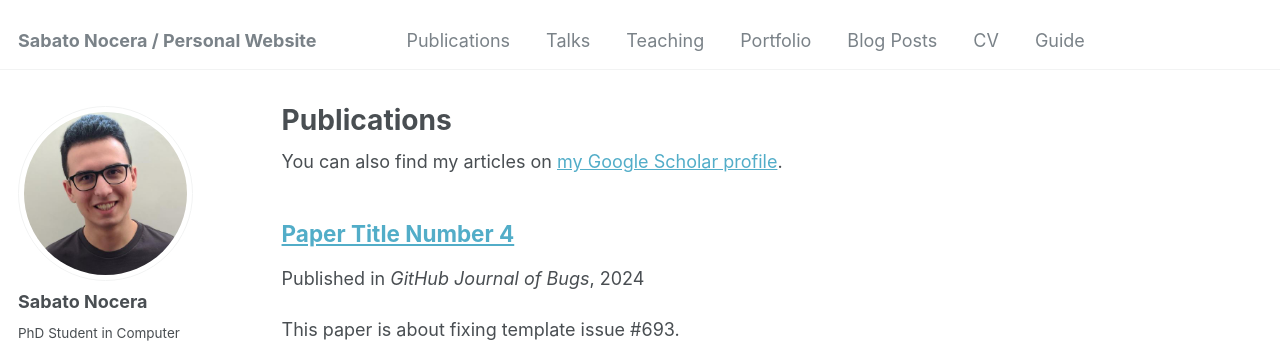
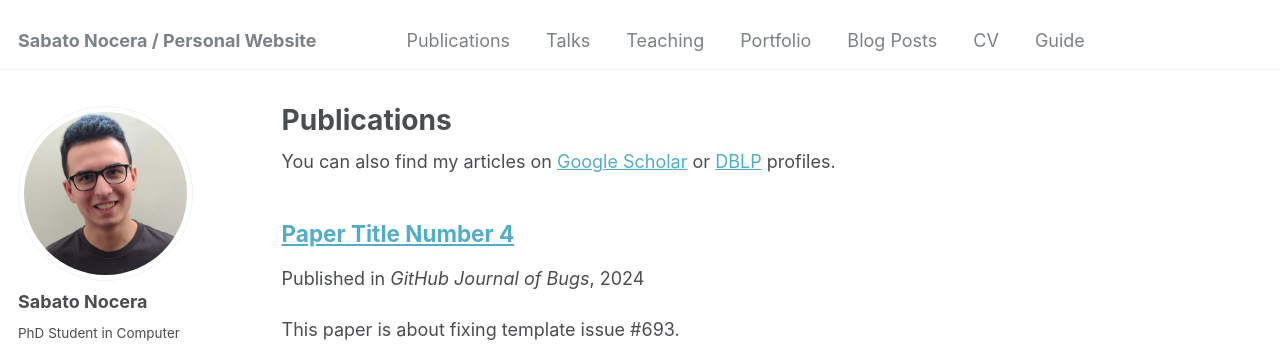
Before and after one commit to sabato-nocera/sabato-nocera.github.io, a Jekyll site: the page built from _pages/publications.md, in a window 1280 px wide and 900 px high. Shown: the top 344 px of the window. Built offline with Jekyll 4.4.1, drawn with Linux system fonts in a browser that asks for light colours; some web fonts are replaced.

Commit message:
Update publications.md

```diff
--- a/_pages/publications.md
+++ b/_pages/publications.md
@@ -5,8 +5,8 @@ permalink: /publications/
 author_profile: true
 ---
 
-{% if site.author.googlescholar %}
-  <div class="wordwrap">You can also find my articles on <a href="{{site.author.googlescholar}}">my Google Scholar profile</a>.</div>
+{% if site.author.googlescholar  and site.author.dblp%}
+  <div class="wordwrap">You can also find my articles on <a href="{{site.author.googlescholar}}">Google Scholar</a> or <a href="{{site.author.dblp}}">DBLP</a> profiles.</div>
 {% endif %}
 
 {% include base_path %}
```
